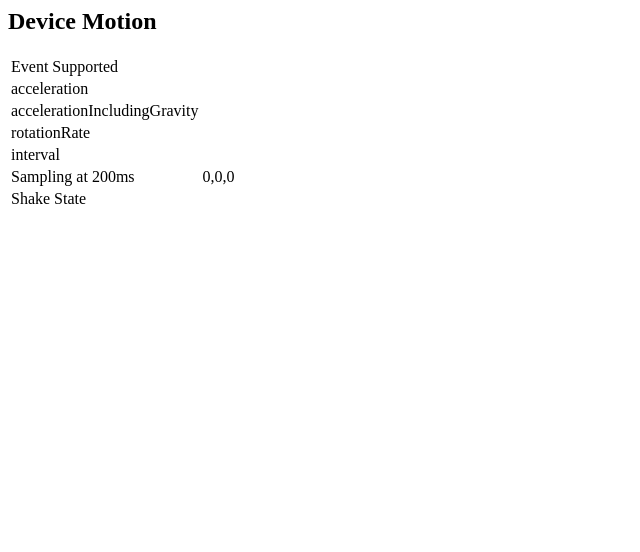
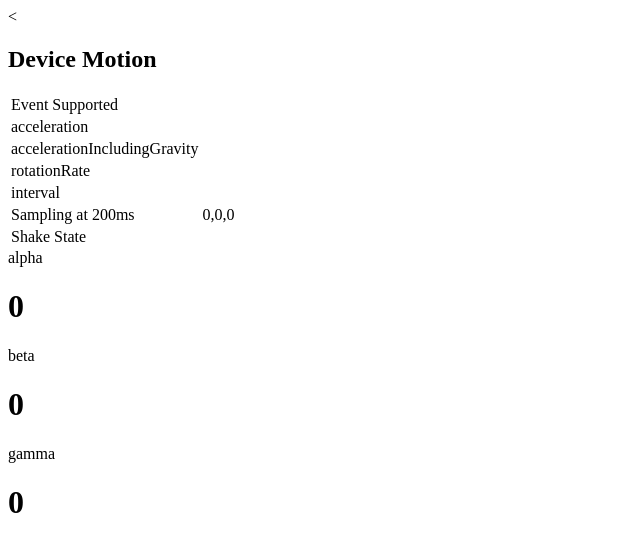
Before and after one commit to ratpik/html-motion-detection, a plain HTML site: page templates/move.html in a window 1280 px wide. Shown: the whole page, without its empty margins (0-640 px from the left). Drawn offline with Linux system fonts and the light colour scheme; files whose address does not match are found by name.

Commit message:
HTML changes

```diff
--- a/templates/move.html
+++ b/templates/move.html
@@ -2,6 +2,7 @@
 <head>
 
 <script src="motion.min.js"></script>
+<
 
 </head>
 
@@ -45,6 +46,12 @@
 
 
   </table>
+
+
+  <div> alpha <h1 id="alpha"> </h1> </div>
+  <div> beta <h1 id="beta"> </h1> </div>
+  <div> gamma <h1 id="gamma"> </h1> </div>
+
 </div>
 
 
@@ -80,6 +87,9 @@ if (window.DeviceMotionEvent) {
 function sampleSensorData(){
 
     document.getElementById("slowSample").innerHTML = [alpha, beta, gamma];
+    document.getElementById("alpha").innerHTML = alpha*180/Math.PI;
+    document.getElementById("beta").innerHTML = beta*180/Math.PI;
+    document.getElementById("gamma").innerHTML = gamma*180/Math.PI;
 }
 
 function deviceMotionHandler(eventData) {
```
